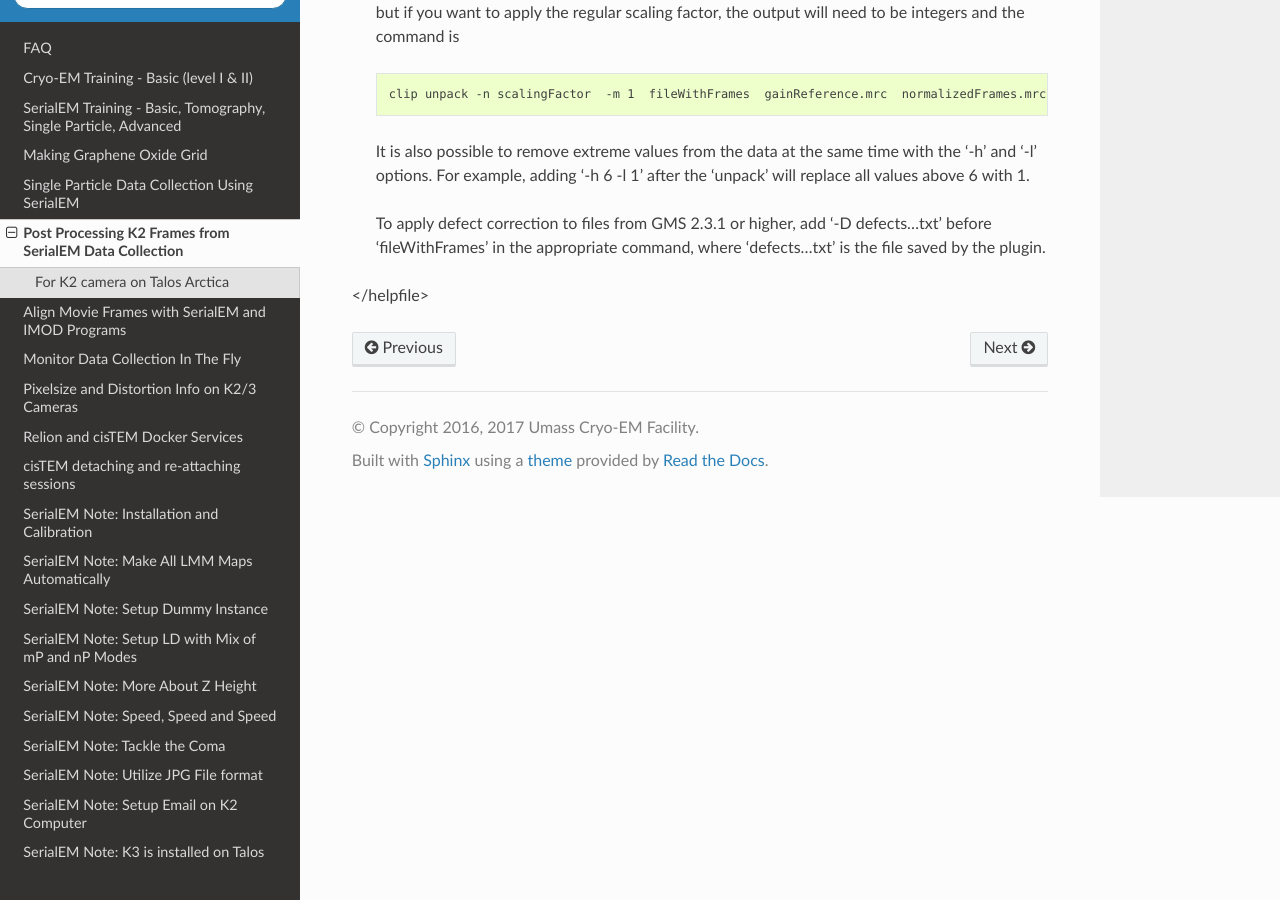
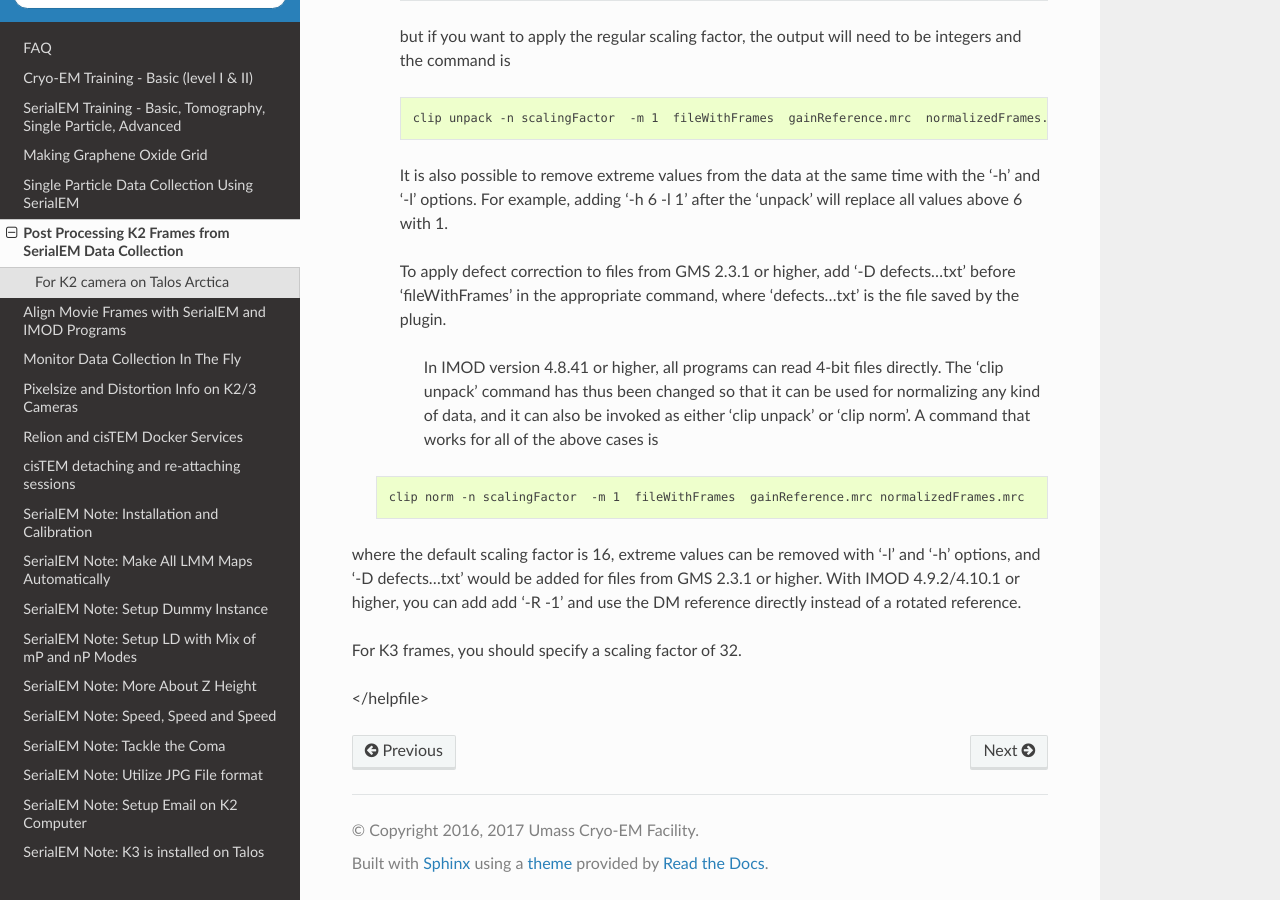
Before and after one commit to xuchen66/sphinx-emdocs, a Sphinx documentation site: the page built from source/post-process-k2-frames.rst, in a window 1280 px wide and 900 px high, scrolled down 2646 px. Built offline with Sphinx 7.4.7 and the Read the Docs theme 2.0.0, drawn with Linux system fonts in a browser that asks for light colours; pages that are not in the unit, such as notebooks, are missing from menus.

Commit message:
Update post-process-k2-frames.rst

```diff
--- a/source/post-process-k2-frames.rst
+++ b/source/post-process-k2-frames.rst
@@ -116,4 +116,14 @@ The last parameter in title line shows the orientation of imaging. Here is 0 - n
 
        To apply defect correction to files from GMS 2.3.1 or higher, add '-D defects...txt' before 'fileWithFrames' in the appropriate command, where 'defects...txt' is the file saved by the plugin.
 
+        In IMOD version 4.8.41 or higher, all programs can read 4-bit files directly.  The 'clip unpack' command has thus been changed so that it can be used for normalizing any kind of data, and it can also be invoked as either 'clip unpack' or 'clip norm'.  A command that works for all of the above cases is
+
+      .. code-block:: none
+
+            clip norm -n scalingFactor  -m 1  fileWithFrames  gainReference.mrc normalizedFrames.mrc
+
+where the default scaling factor is 16, extreme values can be removed with '-l' and '-h' options, and '-D defects...txt' would be added for files from GMS 2.3.1 or higher.  With IMOD 4.9.2/4.10.1 or higher, you can add add '-R -1' and use the DM reference directly instead of a rotated reference.
+
+For K3 frames, you should specify a scaling factor of 32.
+
 </helpfile>
```
